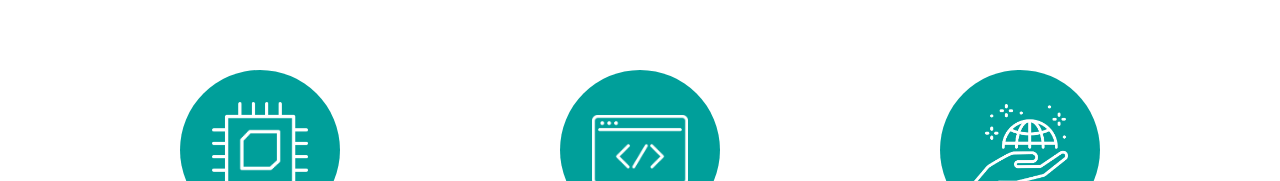
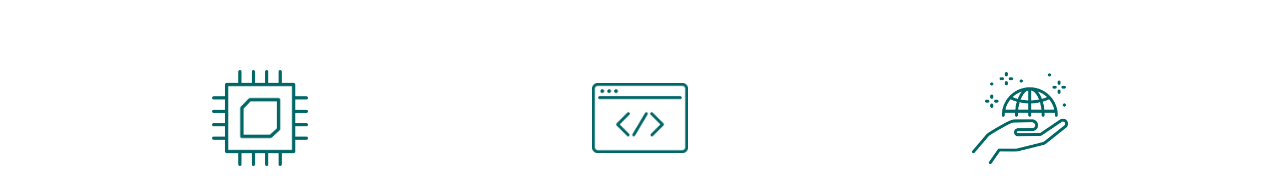
Before and after one commit to layanancerdasid/compor-lci, a React (Vite) app: page / in a window 1280 px wide. Shown: the part 771-952 px from the top of the page. Built offline with nearby package versions, Linux system fonts and the light colour scheme.

Commit message:
FIxed minor Fix

```diff
--- a/src/home.jsx
+++ b/src/home.jsx
@@ -200,7 +200,7 @@ const Home = () => {
                   <img
                     src={"/IoT service icon2.png"}
                     alt={"Tempat Buat Icon IOT"}
-                    className="max-w-none w-24 h-24 object-contain hover:opacity-80 transition-opacity filter brightness-0 invert"
+                    className="max-w-none w-24 h-24 object-contain hover:opacity-80 transition-opacity"
                   />
                 }
                 title="IOT SERVICE"
@@ -211,7 +211,7 @@ const Home = () => {
                   <img
                     src={"/softaware service icon1.png"}
                     alt={"Tempat Buat Icon Software"}
-                    className="max-w-none w-24 h-24 object-contain hover:opacity-80 transition-opacity filter brightness-0 invert"
+                    className="max-w-none w-24 h-24 object-contain hover:opacity-80 transition-opacity"
                   />
                 }
                 title="SOFTWARE SERVICE"
@@ -222,7 +222,7 @@ const Home = () => {
                   <img
                     src={"/Productivity icon1.png"}
                     alt={"Tempat Buat Icon Productivity"}
-                    className="max-w-none w-24 h-24 object-contain hover:opacity-80 transition-opacity filter brightness-0 invert"                  />
+                    className="max-w-none w-24 h-24 object-contain hover:opacity-80 transition-opacity"              />
                 }
                 title="PRODUCTIVITY"
                 description="Menyediakan platform dan jasa untuk pengelolaan komunitas, asosiasi, dan organisasi untuk peningkatan kualitas hidup dari membernya."
@@ -465,9 +465,7 @@ const Home = () => {
 const ServiceCard = ({ icon, title, description }) => (
   <div className="text-center p-6 rounded-lg hover:shadow-lg transition-shadow">
     <div className="mb-4 flex justify-center">
-      <div className="w-40 h-40 bg-[#009f9a]  rounded-full flex items-center justify-center">
         {icon}
-      </div>
     </div>
     <h3 className="text-lg font-bold mb-4 text-[#006666] poppins-semibold">
       {title}
```
